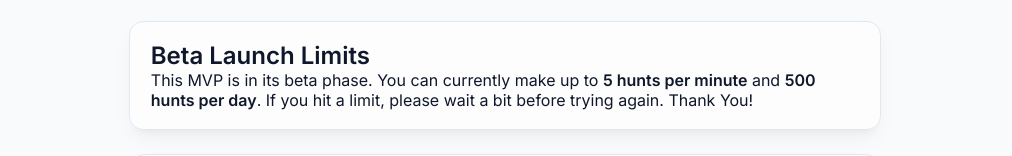
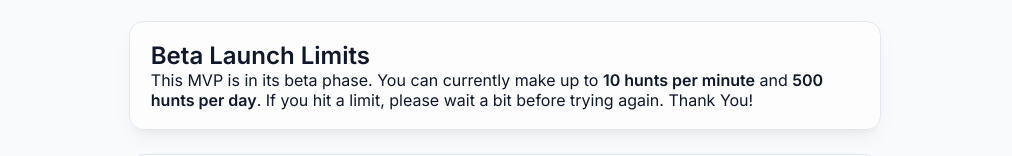
Before and after one commit to WisdomTheKreator/signal-hunt-app, a React (Vite) app in the folder frontend/: page / in a window 1280 px wide. Shown: the part 259-415 px from the top of the page, without its empty margins (135-1147 px from the left). Built offline with nearby package versions, Linux system fonts and the light colour scheme.

Commit message:
updated hero section of App.jsx from 5 to 10 hunts per minute

```diff
--- a/frontend/src/App.jsx
+++ b/frontend/src/App.jsx
@@ -142,7 +142,7 @@ function App() {
           <h2>Beta Launch Limits</h2>
           <p>
             This MVP is in its beta phase. You can currently make up to{" "}
-            <strong>5 hunts per minute</strong> and{" "}
+            <strong>10 hunts per minute</strong> and{" "}
             <strong>500 hunts per day</strong>. If you hit a limit, please wait
             a bit before trying again. Thank You!
           </p>
```
